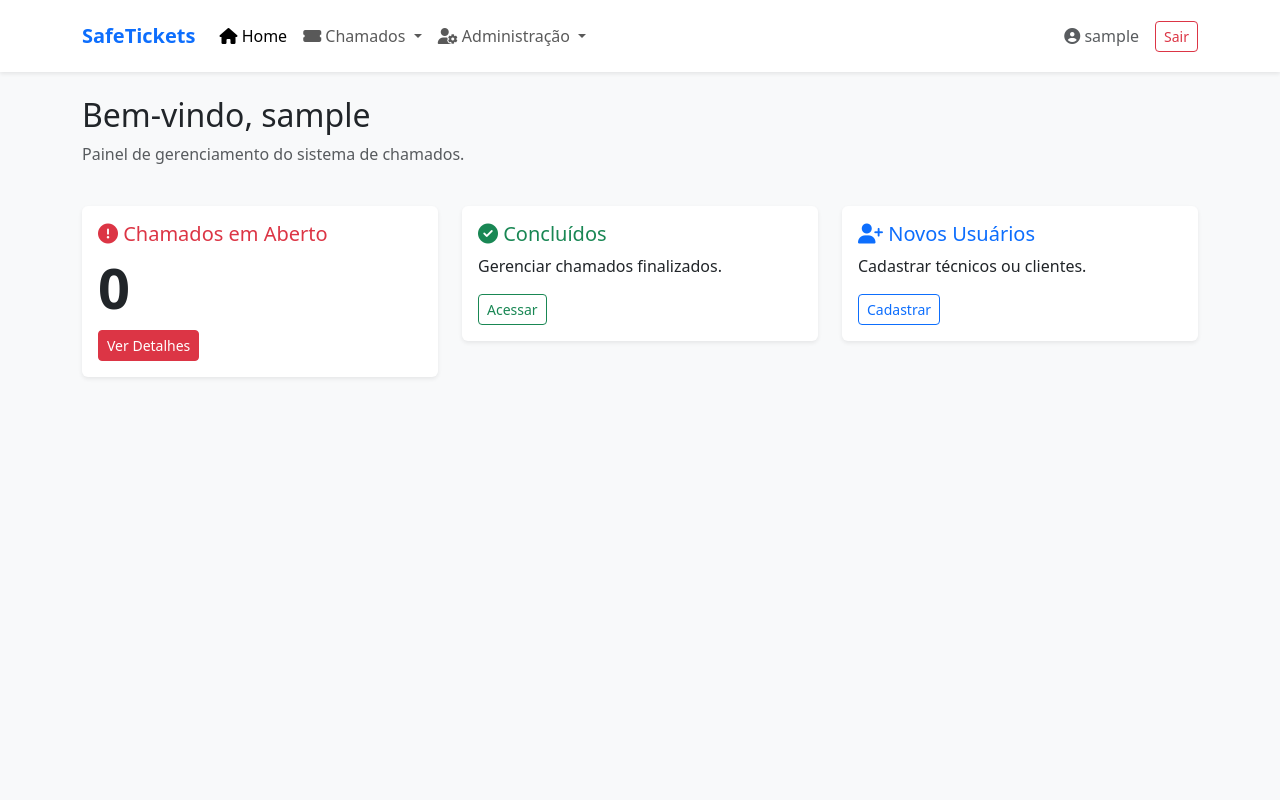
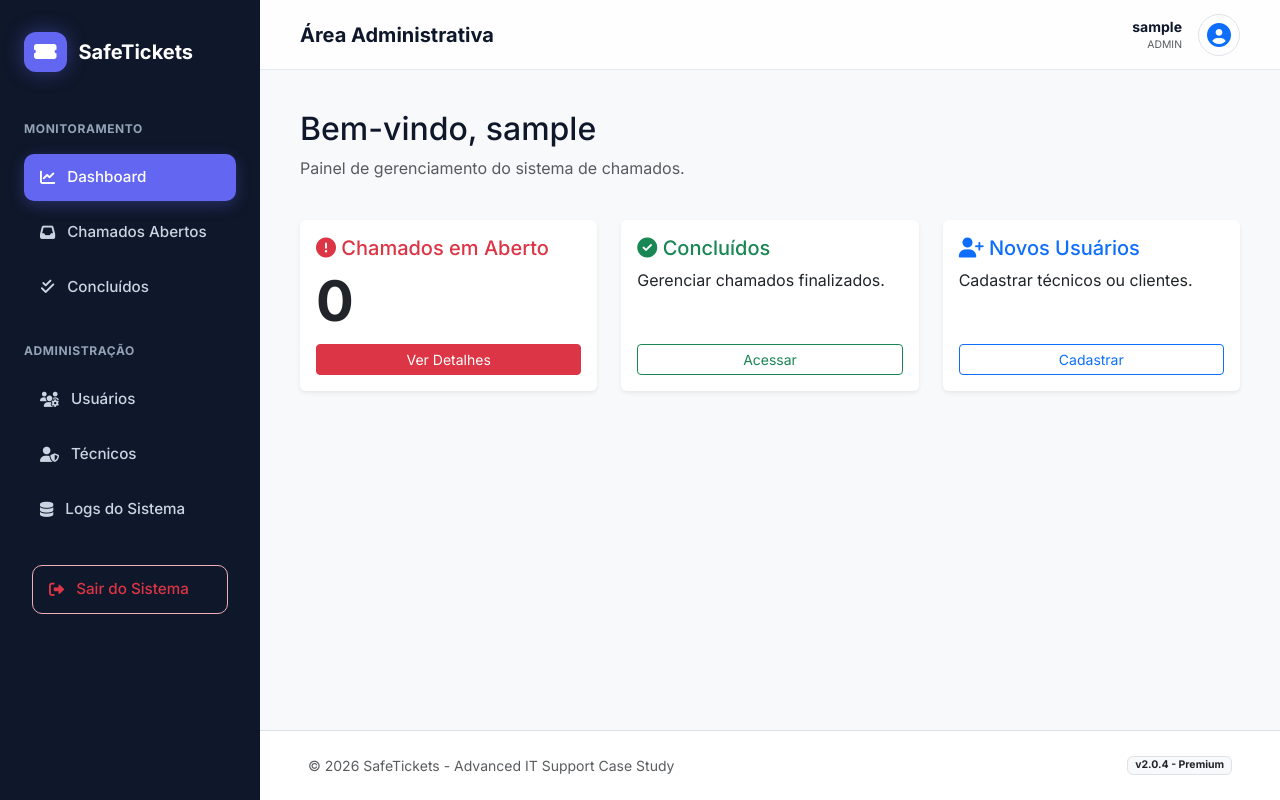
Before and after one commit to AndersonC96/simplepharma, a PHP site: page /admin/adminHome.php in a window 1280 px wide. Run offline with PHP 8.4, Linux system fonts and the light colour scheme; the visitor is signed in with stand-in values (Sample User, id 1); data that the repository does not hold is empty; some libraries are stand-ins or nearby versions.

Commit message:
Add global styles and modernize UI/layout
Introduce a new global.css with a modern SaaS-inspired theme (sidebar, header, glass cards, status pills, responsive rules) and update multiple views to adopt the new styles and layout. Revamp public/index.php into a dark glass login (uses Bootstrap + FontAwesome + new classes), replace old badge classes with status-pill variants in ticket lists, and make dashboard cards use flex-column + mt-auto so action buttons align to the bottom. Replace Layout header with a professional sidebar/main-shell structure, include the new CSS, simplify base_path logic, update the site title, and add a footer with version info. Changes touch public/CSS/global.css, several public/*Home and chamados files, and src/Layout.php.

```diff
--- /dev/null
+++ b/public/CSS/global.css
@@ -0,0 +1,212 @@
+@import url('https://fonts.googleapis.com/css2?family=Inter:wght@400;500;600;700&display=swap');
+
+:root {
+    --primary: #6366f1; /* Indigo-500 */
+    --primary-dark: #4f46e5;
+    --primary-light: #818cf8;
+    --slate-50: #f8fafc;
+    --slate-100: #f1f5f9;
+    --slate-200: #e2e8f0;
+    --slate-300: #cbd5e1;
+    --slate-400: #94a3b8;
+    --slate-600: #475569;
+    --slate-700: #334155;
+    --slate-800: #1e293b;
+    --slate-900: #0f172a;
+
+    --sidebar-width: 260px;
+    --header-height: 70px;
+    --border-radius-lg: 16px;
+    --border-radius-md: 12px;
+    --card-shadow: 0 4px 6px -1px rgb(0 0 0 / 0.1), 0 2px 4px -2px rgb(0 0 0 / 0.1);
+}
+
+body {
+    font-family: 'Inter', sans-serif;
+    background-color: var(--slate-50);
+    color: var(--slate-900);
+    margin: 0;
+    overflow-x: hidden;
+}
+
+/* --- Sidebar V2 (Modern SaaS) --- */
+.sidebar {
+    width: var(--sidebar-width);
+    height: 100vh;
+    background-color: var(--slate-900);
+    position: fixed;
+    left: 0;
+    top: 0;
+    padding: 2rem 1.5rem;
+    z-index: 1000;
+    transition: all 0.3s cubic-bezier(0.4, 0, 0.2, 1);
+}
+
+.sidebar .brand {
+    display: flex;
+    align-items: center;
+    gap: 12px;
+    color: #fff;
+    font-weight: 700;
+    font-size: 1.25rem;
+    margin-bottom: 3rem;
+    text-decoration: none;
+}
+
+.sidebar i.brand-icon {
+    background: var(--primary);
+    padding: 10px;
+    border-radius: 12px;
+    box-shadow: 0 0 20px rgba(99, 102, 241, 0.4);
+}
+
+.sidebar .nav-group {
+    margin-bottom: 2rem;
+}
+
+.sidebar .nav-label {
+    color: var(--slate-400);
+    font-size: 0.75rem;
+    font-weight: 700;
+    text-transform: uppercase;
+    letter-spacing: 0.05em;
+    margin-bottom: 1rem;
+    display: block;
+}
+
+.sidebar .nav-link-item {
+    display: flex;
+    align-items: center;
+    gap: 12px;
+    color: var(--slate-300);
+    text-decoration: none;
+    padding: 0.75rem 1rem;
+    border-radius: 10px;
+    margin-bottom: 0.5rem;
+    font-size: 0.95rem;
+    font-weight: 500;
+    transition: all 0.2s;
+}
+
+.sidebar .nav-link-item:hover {
+    background: rgba(255, 255, 255, 0.05);
+    color: #fff;
+}
+
+.sidebar .nav-link-item.active {
+    background: var(--primary);
+    color: #fff;
+    box-shadow: 0 4px 15px rgba(99, 102, 241, 0.3);
+}
+
+/* --- Main Layout Shell --- */
+.main-shell {
+    margin-left: var(--sidebar-width);
+    min-height: 100vh;
+    padding: 0;
+    display: flex;
+    flex-direction: column;
+}
+
+.top-header {
+    height: var(--header-height);
+    background: rgba(255, 255, 255, 0.8);
+    backdrop-filter: blur(12px);
+    border-bottom: 1px solid var(--slate-200);
+    display: flex;
+    align-items: center;
+    justify-content: space-between;
+    padding: 0 2.5rem;
+    position: sticky;
+    top: 0;
+    z-index: 900;
+}
+
+.content-area {
+    padding: 2.5rem;
+    animation: fadeIn 0.4s ease-out;
+    flex: 1;
+}
+
+@keyframes fadeIn {
+    from { opacity: 0; transform: translateY(10px); }
+    to { opacity: 1; transform: translateY(0); }
+}
+
+/* --- Better SaaS Components --- */
+.glass-card {
+    background: white;
+    border: 1px solid var(--slate-200);
+    border-radius: var(--border-radius-lg);
+    box-shadow: 0 10px 25px -5px rgba(0,0,0,0.05);
+    transition: all 0.3s cubic-bezier(0.4, 0, 0.2, 1);
+}
+
+.glass-card:hover {
+    transform: translateY(-4px);
+    box-shadow: 0 20px 40px -10px rgba(0,0,0,0.1);
+}
+
+.btn-premium {
+    background: var(--primary);
+    color: white;
+    border: none;
+    padding: 0.75rem 1.5rem;
+    border-radius: var(--border-radius-md);
+    font-weight: 600;
+    transition: all 0.2s;
+}
+
+.btn-premium:hover {
+    background: var(--primary-dark);
+    box-shadow: 0 8px 20px rgba(99, 102, 241, 0.3);
+}
+
+/* --- Stunning Login (V2) --- */
+.login-mesh {
+    min-height: 100vh;
+    display: flex;
+    align-items: center;
+    justify-content: center;
+    background-color: #0f172a;
+    background-image:
+        radial-gradient(at 0% 0%, hsla(253,16%,7%,1) 0, transparent 50%),
+        radial-gradient(at 50% 0%, hsla(225,39%,30%,1) 0, transparent 50%),
+        radial-gradient(at 100% 0%, hsla(339,49%,30%,1) 0, transparent 50%);
+    position: relative;
+    padding: 2rem;
+}
+
+.login-glass-card {
+    max-width: 440px;
+    width: 100%;
+    background: rgba(255, 255, 255, 0.03);
+    backdrop-filter: blur(20px);
+    border: 1px solid rgba(255, 255, 255, 0.1);
+    border-radius: 24px;
+    padding: 3rem;
+    color: white;
+    box-shadow: 0 25px 50px -12px rgba(0, 0, 0, 0.5);
+}
+
+/* --- Status Pills --- */
+.status-pill {
+    padding: 4px 12px;
+    border-radius: 9999px;
+    font-size: 0.75rem;
+    font-weight: 600;
+    display: inline-flex;
+    align-items: center;
+    gap: 6px;
+}
+
+.status-pill-open { background: #fee2e2; color: #991b1b; }
+.status-pill-progress { background: #fef3c7; color: #92400e; }
+.status-pill-concluido { background: #dcfce7; color: #166534; }
+
+/* Responsive */
+@media (max-width: 768px) {
+    .sidebar { transform: translateX(-100%); }
+    .main-shell { margin-left: 0; }
+    .top-header { padding: 0 1rem; }
+}
--- a/public/admin/adminHome.php
+++ b/public/admin/adminHome.php
@@ -28,29 +28,29 @@ Layout::header('Área Administrativa', 'home', $num_tickets);
 
 <div class="row g-4">
     <div class="col-md-4">
-        <div class="card border-0 shadow-sm">
-            <div class="card-body">
+        <div class="card border-0 shadow-sm h-100">
+            <div class="card-body d-flex flex-column">
                 <h5 class="card-title text-danger"><i class="fas fa-exclamation-circle"></i> Chamados em Aberto</h5>
                 <h2 class="display-4 fw-bold"><?php echo $num_tickets; ?></h2>
-                <a href="chamadosAbertos.php" class="btn btn-danger btn-sm">Ver Detalhes</a>
+                <a href="chamadosAbertos.php" class="btn btn-danger btn-sm mt-auto">Ver Detalhes</a>
             </div>
         </div>
     </div>
     <div class="col-md-4">
-        <div class="card border-0 shadow-sm">
-            <div class="card-body">
+        <div class="card border-0 shadow-sm h-100">
+            <div class="card-body d-flex flex-column">
                 <h5 class="card-title text-success"><i class="fas fa-check-circle"></i> Concluídos</h5>
                 <p class="card-text">Gerenciar chamados finalizados.</p>
-                <a href="chamadosConcluidos.php" class="btn btn-outline-success btn-sm">Acessar</a>
+                <a href="chamadosConcluidos.php" class="btn btn-outline-success btn-sm mt-auto">Acessar</a>
             </div>
         </div>
     </div>
     <div class="col-md-4">
-        <div class="card border-0 shadow-sm">
-            <div class="card-body">
+        <div class="card border-0 shadow-sm h-100">
+            <div class="card-body d-flex flex-column">
                 <h5 class="card-title text-primary"><i class="fas fa-user-plus"></i> Novos Usuários</h5>
                 <p class="card-text">Cadastrar técnicos ou clientes.</p>
-                <a href="insereUsuario.php" class="btn btn-outline-primary btn-sm">Cadastrar</a>
+                <a href="insereUsuario.php" class="btn btn-outline-primary btn-sm mt-auto">Cadastrar</a>
             </div>
         </div>
     </div>
--- a/public/admin/chamadosAbertos.php
+++ b/public/admin/chamadosAbertos.php
@@ -83,10 +83,10 @@ Layout::header('Chamados em Aberto', 'chamados', $total_items);
                                 <td><?php echo date('d/m/Y H:i', strtotime($ticket['created_at'])); ?></td>
                                 <td>
                                     <?php
-                                        $badge_class = ($ticket['status'] === 'Aberto') ? 'bg-danger' : 'bg-warning text-dark';
+                                        $pill_class = ($ticket['status'] === 'Aberto') ? 'status-pill-open' : 'status-pill-progress';
                                     ?>
-                                    <span class="badge <?php echo $badge_class; ?>">
-                                        <?php echo htmlspecialchars($ticket['status']); ?>
+                                    <span class="status-pill <?php echo $pill_class; ?>">
+                                        <i class="fas fa-circle x-small" style="font-size: 0.4rem;"></i> <?php echo htmlspecialchars($ticket['status']); ?>
                                     </span>
                                 </td>
                                 <td class="text-end">
--- a/public/admin/chamadosConcluidos.php
+++ b/public/admin/chamadosConcluidos.php
@@ -74,7 +74,9 @@ Layout::header('Chamados Concluídos', 'chamados', $num_open);
                                 </td>
                                 <td><?php echo $ticket['finished_at'] ? date('d/m/Y H:i', strtotime($ticket['finished_at'])) : '---'; ?></td>
                                 <td>
-                                    <span class="badge bg-success">CONCLUÍDO</span>
+                                    <span class="status-pill status-pill-concluido">
+                                        <i class="fas fa-circle-check x-small"></i> CONCLUÍDO
+                                    </span>
                                 </td>
                                 <td class="text-end">
                                     <a href="ver1chamadoAdmin.php?id=<?php echo $ticket['id']; ?>" class="btn btn-outline-info btn-sm">
--- a/src/Layout.php
+++ b/src/Layout.php
@@ -8,7 +8,7 @@ class Layout
     {
         $user_name = $_SESSION['user_name'] ?? 'Usuário';
         $role = $_SESSION['user_role'] ?? '';
-        $base_path = ($role === 'admin') ? '' : '../'; // Simple logic for nested dirs
+        $base_path = '../';
 
         ?>
         <!DOCTYPE html>
@@ -16,69 +16,75 @@ class Layout
         <head>
             <meta charset="utf-8">
             <meta name="viewport" content="width=device-width, initial-scale=1">
-            <title><?php echo htmlspecialchars($title); ?> | SafeTickets</title>
+            <title><?php echo htmlspecialchars($title); ?> | SafeTickets Pro</title>
             <link href="https://cdn.jsdelivr.net/npm/bootstrap@5.3.2/dist/css/bootstrap.min.css" rel="stylesheet">
             <link rel="stylesheet" href="https://cdnjs.cloudflare.com/ajax/libs/font-awesome/6.1.1/css/all.min.css">
-            <link rel="icon" type="image/png" href="../img/favicon.png"/>
-            <style>
-                body { background-color: #f8f9fa; }
-                .navbar { box-shadow: 0 2px 4px rgba(0,0,0,0.08); }
-                .navbar-brand { font-weight: 700; color: #0d6efd !important; }
-            </style>
+            <link rel="stylesheet" href="<?php echo $base_path; ?>CSS/global.css?v=2.1">
+            <link rel="icon" type="image/png" href="<?php echo $base_path; ?>img/favicon.png"/>
         </head>
-        <body>
-        <nav class="navbar navbar-expand-lg navbar-light bg-white py-3">
-            <div class="container">
-                <a class="navbar-brand" href="adminHome.php">SafeTickets</a>
-                <button class="navbar-toggler" type="button" data-bs-toggle="collapse" data-bs-target="#navbarMain">
-                    <span class="navbar-toggler-icon"></span>
-                </button>
-                <div class="collapse navbar-collapse" id="navbarMain">
-                    <ul class="navbar-nav me-auto mb-2 mb-lg-0">
-                        <li class="nav-item">
-                            <a class="nav-link <?php echo $active_page === 'home' ? 'active' : ''; ?>" href="adminHome.php">
-                                <i class="fas fa-home"></i> Home
+        <body class="bg-light">
+            <!-- Professional Sidebar V2 -->
+            <aside class="sidebar">
+                <a href="adminHome.php" class="brand">
+                    <i class="fas fa-ticket-alt brand-icon"></i>
+                    <span>SafeTickets</span>
                 </a>
-                        </li>
-                        <li class="nav-item dropdown">
-                            <a class="nav-link dropdown-toggle" href="#" role="button" data-bs-toggle="dropdown">
-                                <i class="fas fa-ticket-alt"></i> Chamados
+
+                <nav class="nav-group">
+                    <span class="nav-label">Monitoramento</span>
+                    <a href="adminHome.php" class="nav-link-item <?php echo $active_page === 'home' ? 'active' : ''; ?>">
+                        <i class="fas fa-chart-line"></i> Dashboard
                     </a>
-                            <ul class="dropdown-menu">
-                                <li><a class="dropdown-item" href="abrirchamadoAdmin.php">Abrir Chamado</a></li>
-                                <li><a class="dropdown-item" href="chamadosAbertos.php">Em Aberto <span class="badge bg-danger"><?php echo $num_chamados; ?></span></a></li>
-                                <li><a class="dropdown-item" href="chamadosConcluidos.php">Concluídos</a></li>
-                                <li><hr class="dropdown-divider"></li>
-                                <li><a class="dropdown-item" href="verchamadosAdmin.php">Listar Todos</a></li>
-                            </ul>
-                        </li>
+                    <a href="chamadosAbertos.php" class="nav-link-item <?php echo $active_page === 'chamados' ? 'active' : ''; ?>">
+                        <i class="fas fa-inbox"></i> Chamados Abertos
+                    </a>
+                    <a href="chamadosConcluidos.php" class="nav-link-item">
+                        <i class="fas fa-check-double"></i> Concluídos
+                    </a>
+                </nav>
+
                 <?php if ($role === 'admin'): ?>
-                        <li class="nav-item dropdown">
-                            <a class="nav-link dropdown-toggle" href="#" role="button" data-bs-toggle="dropdown">
-                                <i class="fas fa-user-cog"></i> Administração
+                <nav class="nav-group">
+                    <span class="nav-label">Administração</span>
+                    <a href="verUsuarios.php" class="nav-link-item">
+                        <i class="fas fa-users-cog"></i> Usuários
                     </a>
-                            <ul class="dropdown-menu">
-                                <li><h6 class="dropdown-header">Técnicos</h6></li>
-                                <li><a class="dropdown-item" href="insereUsuario.php?role=tecnico">Inserir Técnico</a></li>
-                                <li><a class="dropdown-item" href="verTecnicos.php">Gerenciar Técnicos</a></li>
-                                <li><hr class="dropdown-divider"></li>
-                                <li><h6 class="dropdown-header">Usuários</h6></li>
-                                <li><a class="dropdown-item" href="insereUsuario.php">Inserir Usuário</a></li>
-                                <li><a class="dropdown-item" href="verUsuarios.php">Gerenciar Usuários</a></li>
-                            </ul>
-                        </li>
+                    <a href="verTecnicos.php" class="nav-link-item">
+                        <i class="fas fa-user-shield"></i> Técnicos
+                    </a>
+                    <a href="verchamadosAdmin.php" class="nav-link-item">
+                        <i class="fas fa-database"></i> Logs do Sistema
+                    </a>
+                </nav>
                 <?php endif; ?>
-                    </ul>
-                    <div class="navbar-nav align-items-center">
-                        <span class="nav-item me-3 text-muted">
-                            <i class="fas fa-user-circle"></i> <?php echo htmlspecialchars($user_name); ?>
-                        </span>
-                        <a href="../logout.php" class="btn btn-outline-danger btn-sm">Sair</a>
+
+                <div class="mt-auto px-2">
+                    <a href="../logout.php" class="nav-link-item text-danger border border-danger-subtle mt-4">
+                        <i class="fas fa-sign-out-alt"></i> Sair do Sistema
+                    </a>
+                </div>
+            </aside>
+
+            <!-- Main Application Shell -->
+            <main class="main-shell">
+                <header class="top-header">
+                    <div class="d-flex align-items-center">
+                        <h1 class="h5 fw-bold mb-0 text-slate-800">
+                             <?php echo htmlspecialchars($title); ?>
+                        </h1>
+                    </div>
+                    <div class="d-flex align-items-center gap-3">
+                        <div class="text-end d-none d-sm-block">
+                            <p class="mb-0 small fw-bold"><?php echo htmlspecialchars($user_name); ?></p>
+                            <p class="mb-0 x-small text-muted text-uppercase" style="font-size: 0.65rem;"><?php echo strtoupper($role); ?></p>
+                        </div>
+                        <div class="avatar bg-indigo-100 p-2 rounded-circle border">
+                            <i class="fas fa-user-circle fa-xl text-primary"></i>
                         </div>
                     </div>
-            </div>
-        </nav>
-        <div class="container mt-4">
+                </header>
+
+                <div class="content-area">
         <?php
     }
 
@@ -86,6 +92,16 @@ class Layout
     {
         ?>
                 </div>
+                <footer class="py-4 px-5 text-muted small border-top bg-white mt-auto">
+                    <div class="container-fluid d-flex justify-content-between align-items-center p-0">
+                        <span>&copy; <?php echo date('Y'); ?> SafeTickets - Advanced IT Support Case Study</span>
+                        <div class="d-flex gap-3">
+                           <span class="badge bg-light text-dark border">v2.0.4 - Premium</span>
+                        </div>
+                    </div>
+                </footer>
+            </main>
+
             <script src="https://cdn.jsdelivr.net/npm/bootstrap@5.3.2/dist/js/bootstrap.bundle.min.js"></script>
         </body>
         </html>
```
Also changed, not shown: public/index.php (+70 -19 lines), public/subadmin/subadminHome.php (+4 -4 lines), public/tecnico/tecnicoHome.php (+4 -4 lines). Lines whose indentation alone changed are shown as unchanged.
